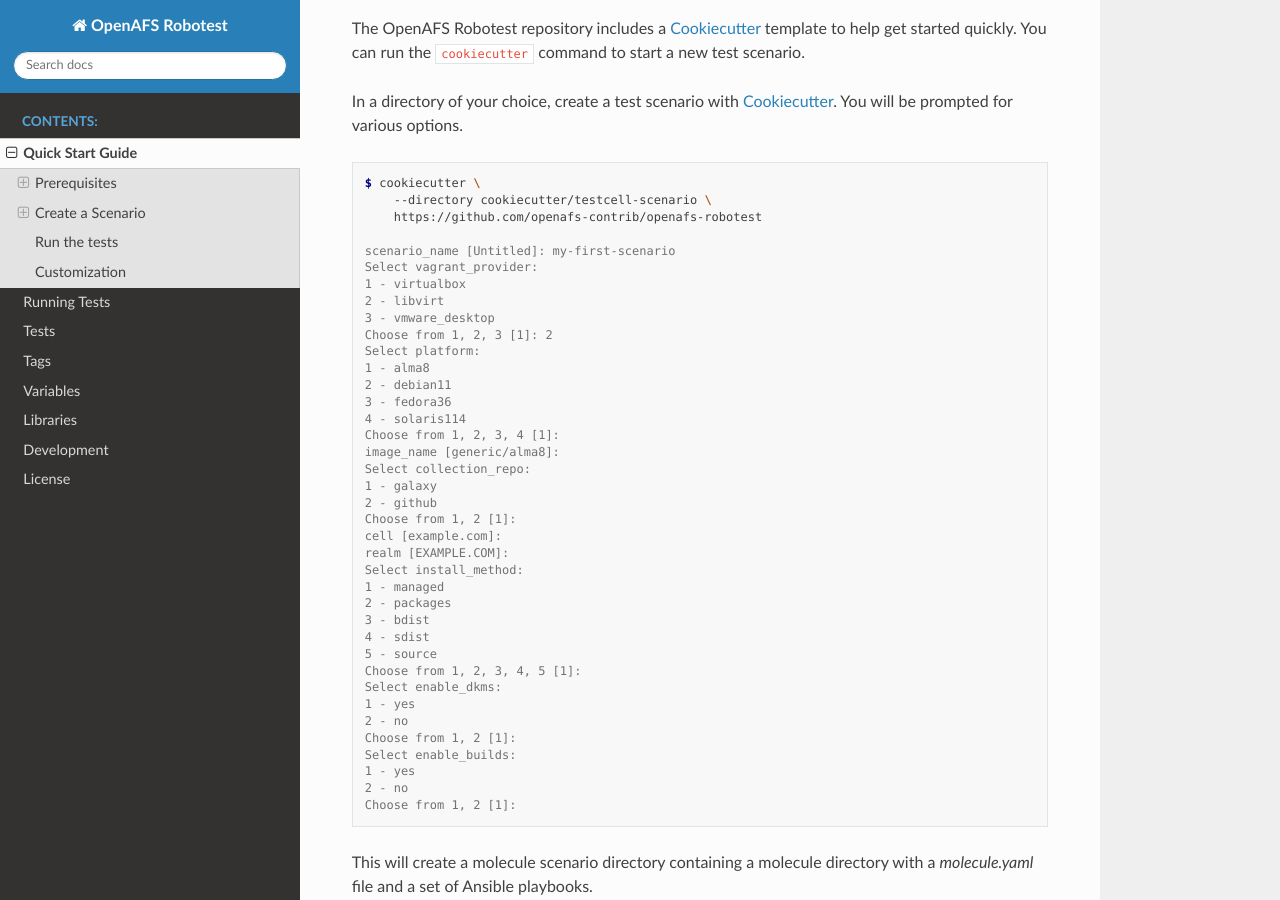
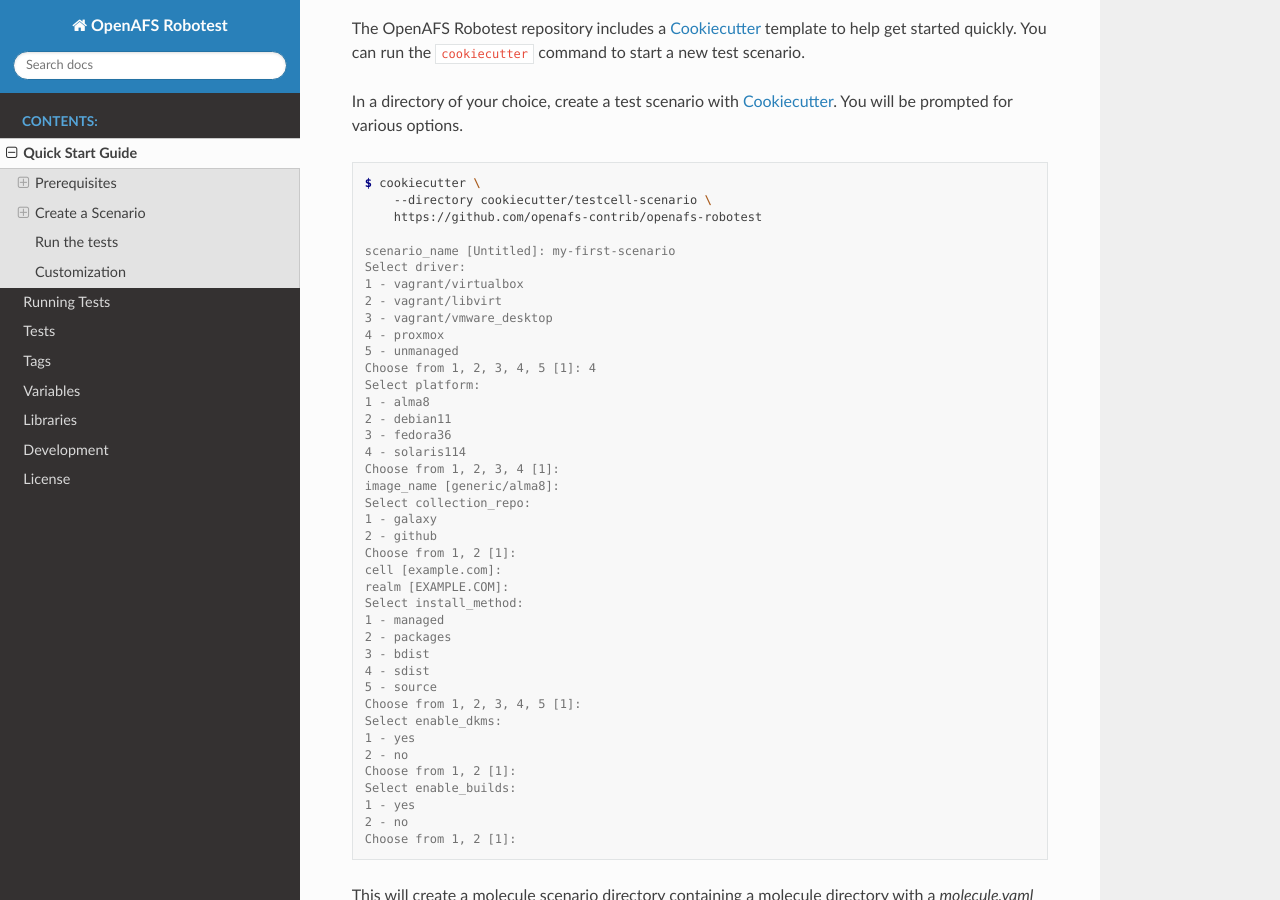
Before and after one commit to openafs-contrib/openafs-robotest, a Sphinx documentation site: the page built from docs/source/guide.rst, in a window 1280 px wide and 900 px high, scrolled down 1367 px. Built offline with Sphinx 7.4.7 and the Read the Docs theme 2.0.0, drawn with Linux system fonts in a browser that asks for light colours.

Commit message:
cookiecutter: Prompt for driver again
Reintroduce a driver selection in the cookiecutter prompts.  This should
make it easier to create scenarios for prebuilt guests, which is not too
uncommon for development.

The current version of cookiecutter is very limited and does not support
condtional questions, so instead of asking for the driver name, list
present a flat list of driver types/subtypes.

```diff
--- a/docs/source/guide.rst
+++ b/docs/source/guide.rst
@@ -80,11 +80,13 @@ You will be prompted for various options.
         https://github.com/openafs-contrib/openafs-robotest
 
     scenario_name [Untitled]: my-first-scenario
-    Select vagrant_provider:
-    1 - virtualbox
-    2 - libvirt
-    3 - vmware_desktop
-    Choose from 1, 2, 3 [1]: 2
+    Select driver:
+    1 - vagrant/virtualbox
+    2 - vagrant/libvirt
+    3 - vagrant/vmware_desktop
+    4 - proxmox
+    5 - unmanaged
+    Choose from 1, 2, 3, 4, 5 [1]: 4
     Select platform:
     1 - alma8
     2 - debian11
```
Also changed, not shown: 4 other files.
